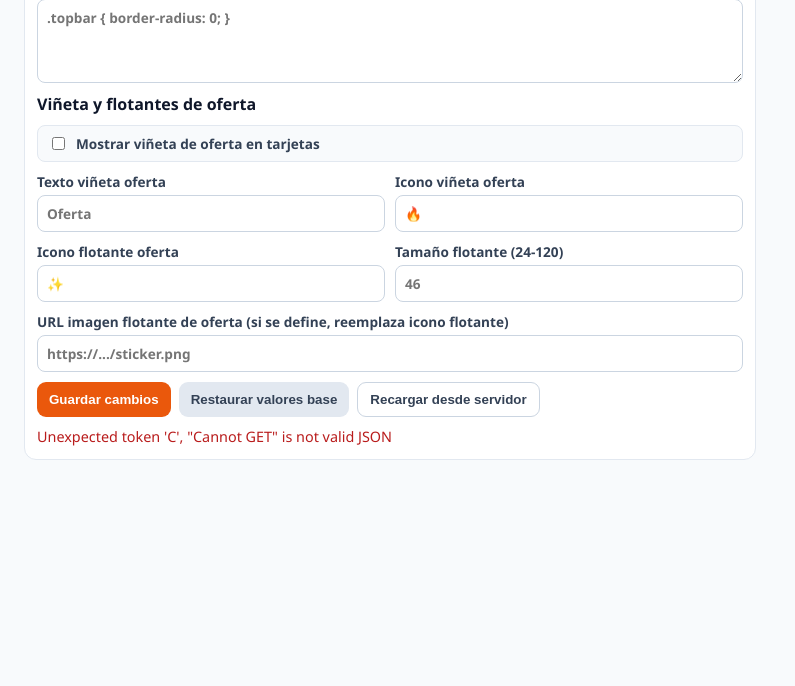
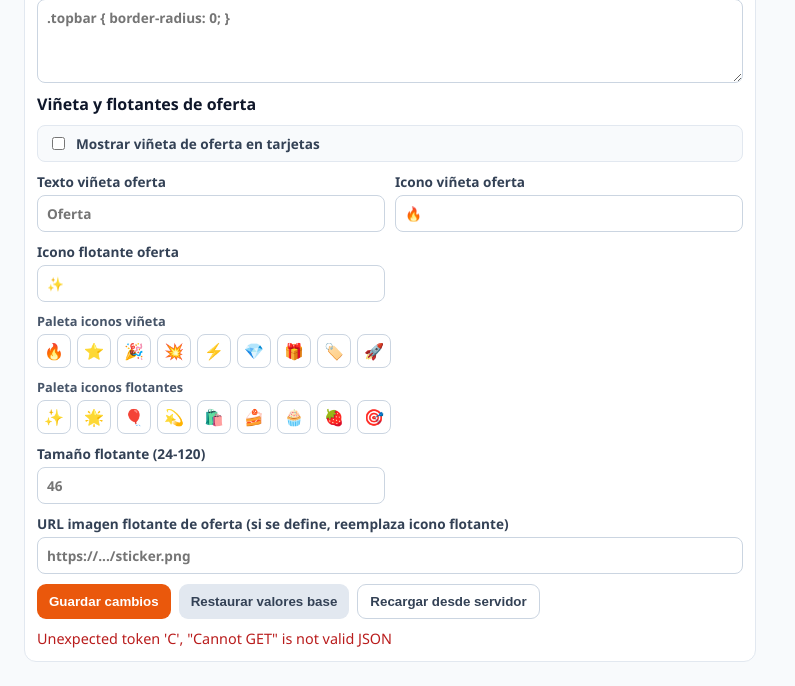
Before and after one commit to alexdroow/gestor_stock, a Python web app: template templates/tienda_personalizacion_admin.html in a window 1280 px wide. Shown: the part 1744-2430 px from the top of the page, without its empty margins (0-795 px from the left). Before the commit the page ends 2204 px from the top, so only its background shows below. Run offline with Jinja, Linux system fonts and the light colour scheme; the template is opened without the code that fills it, so the values that code supplies are empty.

Commit message:
Panel personalizacion: paleta de emojis/iconos para viñeta y flotante

```diff
--- a/templates/tienda_personalizacion_admin.html
+++ b/templates/tienda_personalizacion_admin.html
@@ -151,6 +151,33 @@
         .preview-hero .t { font-weight: 900; }
         .preview-sec { border: 1px solid #e5e7eb; border-radius: 10px; padding: 8px; }
         .preview-sec .h { font-weight: 800; margin-bottom: 5px; }
+        .icon-palette-title {
+            font-size: .8rem;
+            color: #475569;
+            font-weight: 800;
+            margin-bottom: 4px;
+        }
+        .icon-palette {
+            display: flex;
+            flex-wrap: wrap;
+            gap: 6px;
+        }
+        .icon-chip {
+            width: 34px;
+            height: 34px;
+            display: grid;
+            place-items: center;
+            border: 1px solid #cbd5e1;
+            border-radius: 8px;
+            background: #fff;
+            cursor: pointer;
+            font-size: 1rem;
+            padding: 0;
+        }
+        .icon-chip:hover {
+            border-color: #94a3b8;
+            transform: translateY(-1px);
+        }
         @media (max-width: 1100px) {
             .grid { grid-template-columns: 1fr; }
             .fields { grid-template-columns: 1fr; }
@@ -359,6 +386,34 @@
                     <label>Icono flotante oferta
                         <input id="offer_float_icon" type="text" maxlength="8" placeholder="✨">
                     </label>
+                    <div class="full">
+                        <div class="icon-palette-title">Paleta iconos viñeta</div>
+                        <div class="icon-palette">
+                            <button type="button" class="icon-chip" data-emoji-target="offer_badge_icon" data-emoji="🔥">🔥</button>
+                            <button type="button" class="icon-chip" data-emoji-target="offer_badge_icon" data-emoji="⭐">⭐</button>
+                            <button type="button" class="icon-chip" data-emoji-target="offer_badge_icon" data-emoji="🎉">🎉</button>
+                            <button type="button" class="icon-chip" data-emoji-target="offer_badge_icon" data-emoji="💥">💥</button>
+                            <button type="button" class="icon-chip" data-emoji-target="offer_badge_icon" data-emoji="⚡">⚡</button>
+                            <button type="button" class="icon-chip" data-emoji-target="offer_badge_icon" data-emoji="💎">💎</button>
+                            <button type="button" class="icon-chip" data-emoji-target="offer_badge_icon" data-emoji="🎁">🎁</button>
+                            <button type="button" class="icon-chip" data-emoji-target="offer_badge_icon" data-emoji="🏷️">🏷️</button>
+                            <button type="button" class="icon-chip" data-emoji-target="offer_badge_icon" data-emoji="🚀">🚀</button>
+                        </div>
+                    </div>
+                    <div class="full">
+                        <div class="icon-palette-title">Paleta iconos flotantes</div>
+                        <div class="icon-palette">
+                            <button type="button" class="icon-chip" data-emoji-target="offer_float_icon" data-emoji="✨">✨</button>
+                            <button type="button" class="icon-chip" data-emoji-target="offer_float_icon" data-emoji="🌟">🌟</button>
+                            <button type="button" class="icon-chip" data-emoji-target="offer_float_icon" data-emoji="🎈">🎈</button>
+                            <button type="button" class="icon-chip" data-emoji-target="offer_float_icon" data-emoji="💫">💫</button>
+                            <button type="button" class="icon-chip" data-emoji-target="offer_float_icon" data-emoji="🛍️">🛍️</button>
+                            <button type="button" class="icon-chip" data-emoji-target="offer_float_icon" data-emoji="🍰">🍰</button>
+                            <button type="button" class="icon-chip" data-emoji-target="offer_float_icon" data-emoji="🧁">🧁</button>
+                            <button type="button" class="icon-chip" data-emoji-target="offer_float_icon" data-emoji="🍓">🍓</button>
+                            <button type="button" class="icon-chip" data-emoji-target="offer_float_icon" data-emoji="🎯">🎯</button>
+                        </div>
+                    </div>
                     <label>Tamaño flotante (24-120)
                         <input id="offer_float_image_size" type="text" maxlength="3" placeholder="46">
                     </label>
@@ -569,6 +624,19 @@
         });
     }
 
+    function bindEmojiPalette() {
+        document.querySelectorAll("[data-emoji-target]").forEach((btn) => {
+            btn.addEventListener("click", () => {
+                const targetId = String(btn.getAttribute("data-emoji-target") || "");
+                const emoji = String(btn.getAttribute("data-emoji") || "");
+                const target = document.getElementById(targetId);
+                if (!target) return;
+                target.value = emoji;
+                renderPreview();
+            });
+        });
+    }
+
     async function cargar() {
         setMsg("Cargando configuracion...");
         try {
@@ -617,6 +685,7 @@
     }
 
     bindColorPickers();
+    bindEmojiPalette();
     cargar();
 </script>
 <script src="{{ url_for('static', filename='app-ux.js') }}"></script>
```
